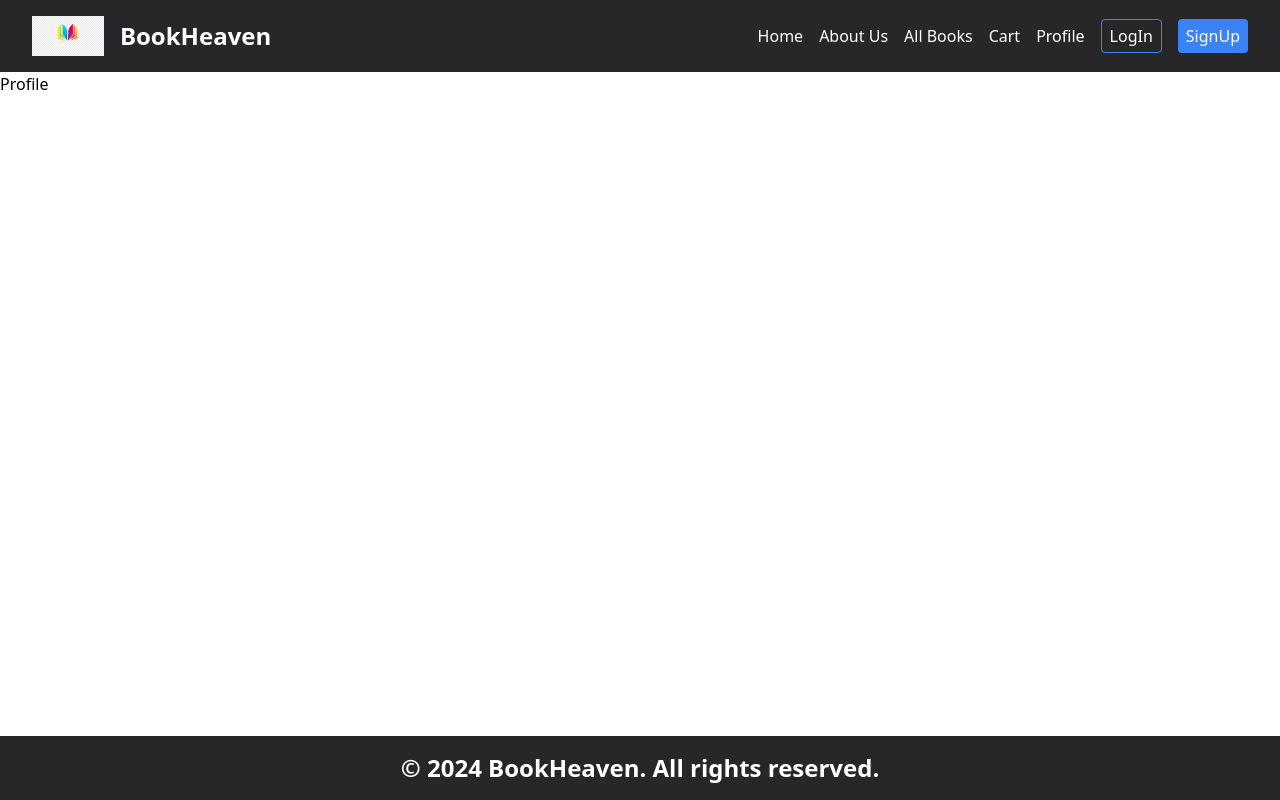
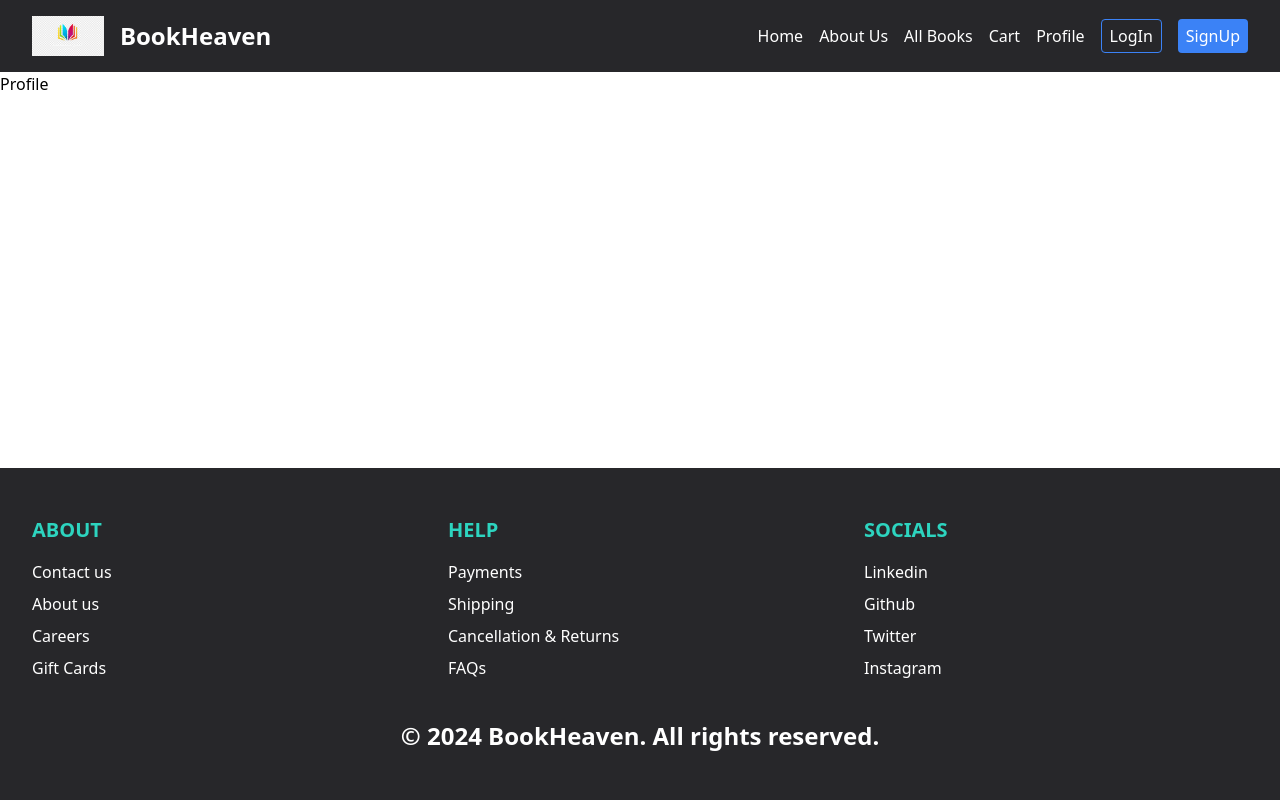
Before and after one commit to Ahnaf152020/Book_Heaven, a React (Create React App) app in the folder FrontEnd/: page /profile in a window 1280 px wide. Built offline with nearby package versions, Linux system fonts and the light colour scheme.

Commit message:
footer changes addes

```diff
--- a/FrontEnd/src/components/Footer/Footer.jsx
+++ b/FrontEnd/src/components/Footer/Footer.jsx
@@ -1,13 +1,45 @@
-import React from 'react'
+import React from 'react';
 
 const Footer = () => {
   return (
-    <div className='bg-zinc-800 text-white px-8 py-4'>
-        <h1 className='text-2xl font-semibold text-center'>
-            &copy; 2024 BookHeaven. All rights reserved.
-        </h1>
+    <div className='bg-zinc-800 text-white px-4 py-8 md:px-8 md:py-12'>
+      <div className='grid grid-cols-1 md:grid-cols-3 gap-8 text-center md:text-left'>
+        {/* ABOUT Section */}
+        <div>
+          <h2 className='text-xl font-semibold text-teal-400 mb-4'>ABOUT</h2>
+          <ul>
+            <li className='mb-2'><a href='#' className='transition-colors duration-300 hover:text-blue-500'>Contact us</a></li>
+            <li className='mb-2'><a href='#' className='transition-colors duration-300 hover:text-blue-500'>About us</a></li>
+            <li className='mb-2'><a href='#' className='transition-colors duration-300 hover:text-blue-500'>Careers</a></li>
+            <li className='mb-2'><a href='#' className='transition-colors duration-300 hover:text-blue-500'>Gift Cards</a></li>
+          </ul>
+        </div>
+        {/* HELP Section */}
+        <div>
+          <h2 className='text-xl font-semibold text-teal-400 mb-4'>HELP</h2>
+          <ul>
+            <li className='mb-2'><a href='#' className='transition-colors duration-300 hover:text-blue-500'>Payments</a></li>
+            <li className='mb-2'><a href='#' className='transition-colors duration-300 hover:text-blue-500'>Shipping</a></li>
+            <li className='mb-2'><a href='#' className='transition-colors duration-300 hover:text-blue-500'>Cancellation & Returns</a></li>
+            <li className='mb-2'><a href='#' className='transition-colors duration-300 hover:text-blue-500'>FAQs</a></li>
+          </ul>
+        </div>
+        {/* SOCIALS Section */}
+        <div>
+          <h2 className='text-xl font-semibold text-teal-400 mb-4'>SOCIALS</h2>
+          <ul>
+            <li className='mb-2'><a href='#' className='transition-colors duration-300 hover:text-blue-500'>Linkedin</a></li>
+            <li className='mb-2'><a href='https://github.com/Ahnaf152020/Book_Heaven' className='transition-colors duration-300 hover:text-blue-500'>Github</a></li>
+            <li className='mb-2'><a href='#' className='transition-colors duration-300 hover:text-blue-500'>Twitter</a></li>
+            <li className='mb-2'><a href='#' className='transition-colors duration-300 hover:text-blue-500'>Instagram</a></li>
+          </ul>
+        </div>
+      </div>
+      <h1 className='text-lg md:text-2xl font-semibold text-center mt-8'>
+        &copy; 2024 BookHeaven. All rights reserved.
+      </h1>
     </div>
-  )
-}
+  );
+};
 
-export default Footer
+export default Footer;
```
